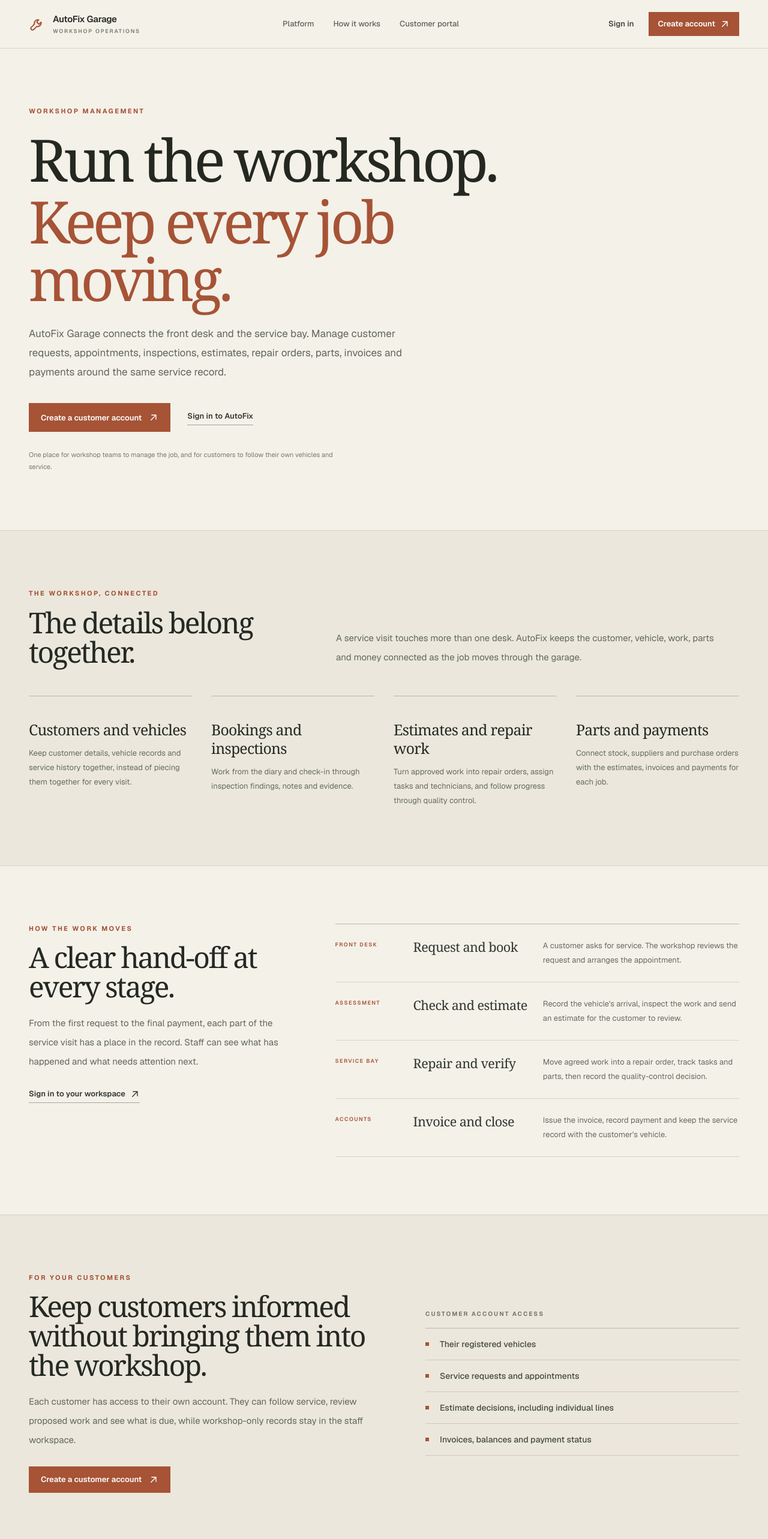
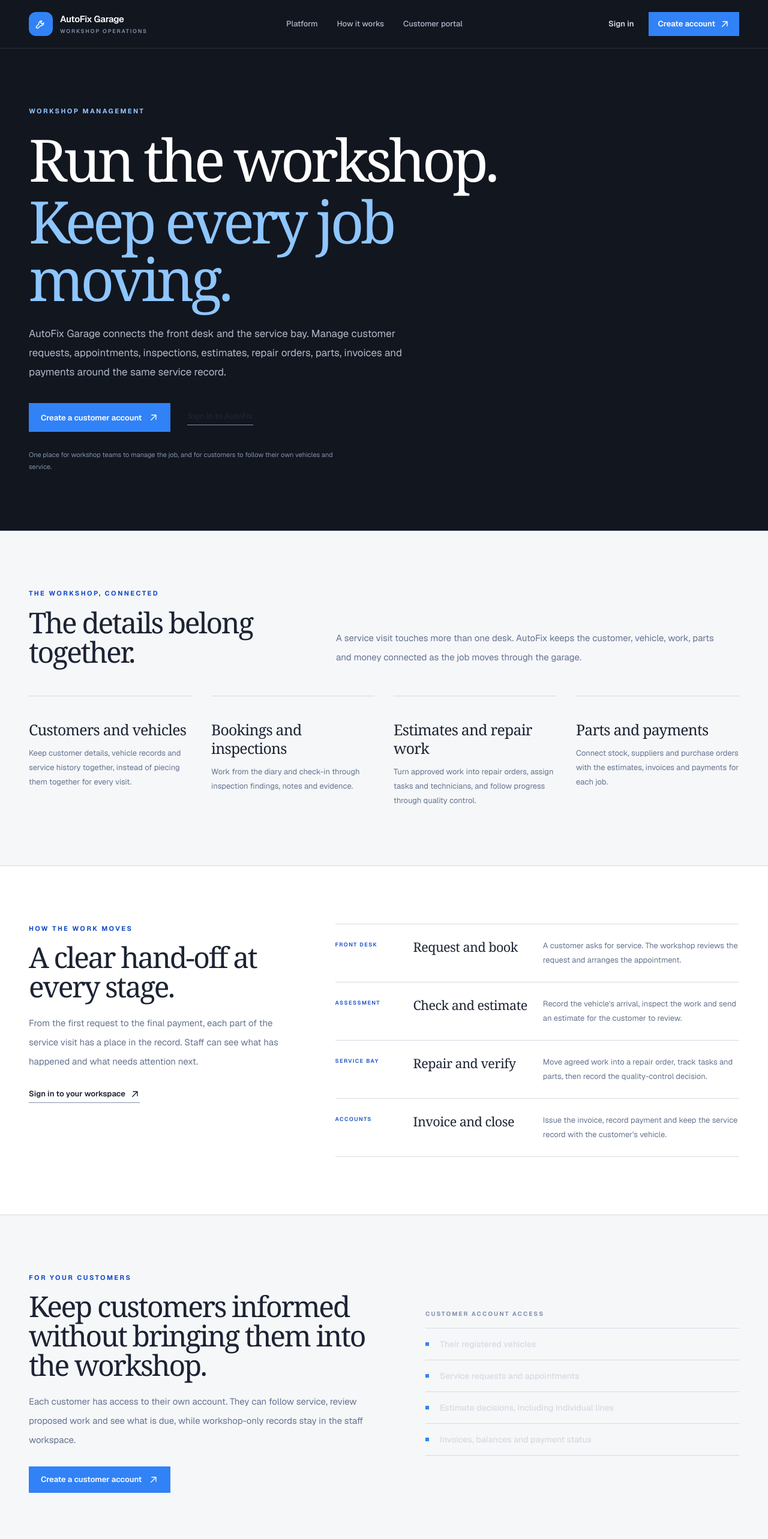
Before and after one commit to faizansaiyed123/autofix_frontend, a Next.js app: page / in a window 1280 px wide. Shown: the top 2566 px of the page at 60% size. Built offline with nearby package versions, Linux system fonts and the light colour scheme; no server answers.

Commit message:
Restore AutoFix original colour palette on redesigned homepage

```diff
--- a/src/app/page.tsx
+++ b/src/app/page.tsx
@@ -2,13 +2,19 @@ import Link from "next/link";
 
 import { COMPANY_NAME } from "@/lib/config";
 
-function WorkshopMark() {
+function WorkshopMark({ small = false }: { small?: boolean }) {
   return (
+    <span
+      className={
+        "flex shrink-0 items-center justify-center rounded-xl bg-brand-500 text-white " +
+        (small ? "size-8 rounded-lg" : "size-10")
+      }
+    >
       <svg
         viewBox="0 0 24 24"
         fill="none"
         aria-hidden="true"
-      className="size-6 sm:size-7 text-[#a65336]"
+        className={small ? "size-4" : "size-5"}
       >
         <path
           d="M14.2 6.1a5 5 0 0 0-6.1 6.1L3.7 16.6a2.3 2.3 0 1 0 3.3 3.3l4.4-4.4a5 5 0 0 0 6.1-6.1l-3 3-3.1-3.1 2.8-3.2Z"
@@ -18,6 +24,7 @@ function WorkshopMark() {
           strokeLinejoin="round"
         />
       </svg>
+    </span>
   );
 }
 
@@ -99,8 +106,8 @@ const customerTools = [
 
 export default function HomePage() {
   return (
-    <main className="min-h-screen bg-[#f4f1e9] text-[#252923]">
-      <header className="border-b border-[#d8d2c6]">
+    <main className="min-h-screen bg-white text-ink-900">
+      <header className="border-b border-white/10 bg-ink-950 text-white">
         <div className="mx-auto flex max-w-[1320px] items-center justify-between gap-2 px-3 py-4 sm:gap-5 sm:px-8 sm:py-5 lg:px-12">
           <Link
             href="/"
@@ -112,23 +119,23 @@ export default function HomePage() {
               <span className="block text-[13px] font-semibold tracking-[-0.02em] sm:text-[15px]">
                 {COMPANY_NAME}
               </span>
-              <span className="mt-0.5 hidden text-[9px] font-semibold uppercase tracking-[0.2em] text-[#77796f] sm:block">
+              <span className="mt-0.5 hidden text-[9px] font-semibold uppercase tracking-[0.2em] text-ink-400 sm:block">
                 Workshop operations
               </span>
             </span>
           </Link>
 
           <nav
-            className="hidden items-center gap-8 text-[13px] font-medium text-[#5d6259] md:flex"
+            className="hidden items-center gap-8 text-[13px] font-medium text-ink-300 md:flex"
             aria-label="Main navigation"
           >
-            <a href="#platform" className="transition-colors hover:text-[#a65336]">
+            <a href="#platform" className="transition-colors hover:text-white">
               Platform
             </a>
-            <a href="#workflow" className="transition-colors hover:text-[#a65336]">
+            <a href="#workflow" className="transition-colors hover:text-white">
               How it works
             </a>
-            <a href="#customers" className="transition-colors hover:text-[#a65336]">
+            <a href="#customers" className="transition-colors hover:text-white">
               Customer portal
             </a>
           </nav>
@@ -136,13 +143,13 @@ export default function HomePage() {
           <div className="flex shrink-0 items-center gap-3">
             <Link
               href="/login"
-              className="px-1 py-2 text-[12px] font-semibold text-[#444a42] transition-colors hover:text-[#a65336] sm:px-3 sm:text-[13px]"
+              className="px-1 py-2 text-[12px] font-semibold text-ink-200 transition-colors hover:text-white sm:px-3 sm:text-[13px]"
             >
               Sign in
             </Link>
             <Link
               href="/register"
-              className="inline-flex min-h-9 items-center gap-1.5 bg-[#a65336] px-2.5 text-[11px] font-semibold text-white transition-colors hover:bg-[#87452f] sm:min-h-10 sm:gap-2 sm:px-4 sm:text-[13px]"
+              className="inline-flex min-h-9 items-center gap-1.5 bg-brand-500 px-2.5 text-[11px] font-semibold text-white transition-colors hover:bg-brand-400 sm:min-h-10 sm:gap-2 sm:px-4 sm:text-[13px]"
             >
               Create account <ArrowIcon />
             </Link>
@@ -150,19 +157,19 @@ export default function HomePage() {
         </div>
       </header>
 
-      <section className="border-b border-[#d8d2c6]">
+      <section className="border-b border-ink-800 bg-ink-950 text-white">
         <div className="mx-auto max-w-[1320px] px-5 pb-16 pt-16 sm:px-8 sm:pb-20 sm:pt-20 lg:px-12 lg:pb-24 lg:pt-24">
           <div className="max-w-[900px]">
-            <p className="text-[10px] font-bold uppercase tracking-[0.22em] text-[#a65336] sm:text-[11px]">
+            <p className="text-[10px] font-bold uppercase tracking-[0.22em] text-brand-300 sm:text-[11px]">
               Workshop management
             </p>
-            <h1 className="mt-6 font-serif text-[2.8rem] leading-[0.98] tracking-[-0.06em] text-[#242821] sm:text-[4.3rem] lg:text-[6.1rem]">
+            <h1 className="mt-6 font-serif text-[2.8rem] leading-[0.98] tracking-[-0.06em] text-white sm:text-[4.3rem] lg:text-[6.1rem]">
               Run the workshop.
-              <span className="mt-2 block text-[#a65336]">
+              <span className="mt-2 block text-brand-300">
                 Keep every job moving.
               </span>
             </h1>
-            <p className="mt-7 max-w-[640px] text-[15px] leading-7 text-[#60665d] sm:text-[17px] sm:leading-8">
+            <p className="mt-7 max-w-[640px] text-[15px] leading-7 text-ink-300 sm:text-[17px] sm:leading-8">
               {COMPANY_NAME} connects the front desk and the service bay.
               Manage customer requests, appointments, inspections, estimates,
               repair orders, parts, invoices and payments around the same
@@ -171,18 +178,18 @@ export default function HomePage() {
             <div className="mt-9 flex flex-col items-start gap-4 sm:flex-row sm:items-center sm:gap-7">
               <Link
                 href="/register"
-                className="inline-flex min-h-12 items-center gap-3 bg-[#a65336] px-5 text-[13px] font-semibold text-white transition-colors hover:bg-[#87452f]"
+                className="inline-flex min-h-12 items-center gap-3 bg-brand-500 px-5 text-[13px] font-semibold text-white transition-colors hover:bg-brand-400"
               >
                 Create a customer account <ArrowIcon />
               </Link>
               <Link
                 href="/login"
-                className="inline-flex items-center gap-2 border-b border-[#a9a397] pb-1 text-[13px] font-semibold text-[#343a33] transition-colors hover:border-[#a65336] hover:text-[#a65336]"
+                className="inline-flex items-center gap-2 border-b border-ink-400 pb-1 text-[13px] font-semibold text-ink-900 transition-colors hover:border-brand-400 hover:text-white"
               >
                 Sign in to AutoFix
               </Link>
             </div>
-            <p className="mt-7 max-w-[520px] text-[11px] leading-5 text-[#77796f]">
+            <p className="mt-7 max-w-[520px] text-[11px] leading-5 text-ink-400">
               One place for workshop teams to manage the job, and for customers
               to follow their own vehicles and service.
             </p>
@@ -194,19 +201,19 @@ export default function HomePage() {
 
       <section
         id="platform"
-        className="scroll-mt-8 border-b border-[#d8d2c6] bg-[#ebe7dc]"
+        className="scroll-mt-8 border-b border-ink-200 bg-ink-50"
       >
         <div className="mx-auto max-w-[1320px] px-5 py-16 sm:px-8 sm:py-20 lg:px-12 lg:py-24">
           <div className="grid gap-6 lg:grid-cols-[0.8fr_1.2fr] lg:items-end lg:gap-16">
             <div>
-              <p className="text-[10px] font-bold uppercase tracking-[0.22em] text-[#a65336] sm:text-[11px]">
+              <p className="text-[10px] font-bold uppercase tracking-[0.22em] text-brand-700 sm:text-[11px]">
                 The workshop, connected
               </p>
               <h2 className="mt-4 max-w-md font-serif text-4xl leading-[1.02] tracking-[-0.05em] sm:text-5xl">
                 The details belong together.
               </h2>
             </div>
-            <p className="max-w-[650px] text-[14px] leading-7 text-[#62675e] sm:text-[15px] sm:leading-8">
+            <p className="max-w-[650px] text-[14px] leading-7 text-ink-500 sm:text-[15px] sm:leading-8">
               A service visit touches more than one desk. AutoFix keeps the
               customer, vehicle, work, parts and money connected as the job
               moves through the garage.
@@ -215,11 +222,11 @@ export default function HomePage() {
 
           <div className="mt-12 grid gap-x-8 gap-y-10 sm:grid-cols-2 xl:grid-cols-4">
             {capabilities.map((item) => (
-              <article key={item.title} className="border-t border-[#bdb6a9] pt-5">
+              <article key={item.title} className="border-t border-ink-200 pt-5">
                 <h3 className="mt-5 font-serif text-[1.55rem] leading-tight tracking-[-0.03em]">
                   {item.title}
                 </h3>
-                <p className="mt-3 text-[13px] leading-6 text-[#666b62]">
+                <p className="mt-3 text-[13px] leading-6 text-ink-500">
                   {item.description}
                 </p>
               </article>
@@ -228,41 +235,41 @@ export default function HomePage() {
         </div>
       </section>
 
-      <section id="workflow" className="scroll-mt-8 border-b border-[#d8d2c6]">
+      <section id="workflow" className="scroll-mt-8 border-b border-ink-200">
         <div className="mx-auto grid max-w-[1320px] gap-12 px-5 py-16 sm:px-8 sm:py-20 lg:grid-cols-[0.78fr_1.22fr] lg:gap-20 lg:px-12 lg:py-24">
           <div className="max-w-md">
-            <p className="text-[10px] font-bold uppercase tracking-[0.22em] text-[#a65336] sm:text-[11px]">
+            <p className="text-[10px] font-bold uppercase tracking-[0.22em] text-brand-700 sm:text-[11px]">
               How the work moves
             </p>
             <h2 className="mt-4 font-serif text-4xl leading-[1.02] tracking-[-0.05em] sm:text-5xl">
               A clear hand-off at every stage.
             </h2>
-            <p className="mt-5 text-[14px] leading-7 text-[#62675e] sm:text-[15px] sm:leading-8">
+            <p className="mt-5 text-[14px] leading-7 text-ink-500 sm:text-[15px] sm:leading-8">
               From the first request to the final payment, each part of the
               service visit has a place in the record. Staff can see what has
               happened and what needs attention next.
             </p>
             <Link
               href="/login"
-              className="mt-7 inline-flex items-center gap-2 border-b border-[#a9a397] pb-1 text-[13px] font-semibold text-[#343a33] transition-colors hover:border-[#a65336] hover:text-[#a65336]"
+              className="mt-7 inline-flex items-center gap-2 border-b border-ink-400 pb-1 text-[13px] font-semibold text-ink-900 transition-colors hover:border-brand-400 hover:text-white"
             >
               Sign in to your workspace <ArrowIcon />
             </Link>
           </div>
 
-          <ol className="border-t border-[#bdb6a9]">
+          <ol className="border-t border-ink-200">
             {serviceSteps.map((step) => (
               <li
                 key={step.stage}
-                className="grid gap-2 border-b border-[#d8d2c6] py-5 sm:grid-cols-[110px_0.75fr_1.25fr] sm:gap-5 sm:py-6"
+                className="grid gap-2 border-b border-ink-200 py-5 sm:grid-cols-[110px_0.75fr_1.25fr] sm:gap-5 sm:py-6"
               >
-                <span className="text-[9px] font-semibold uppercase tracking-[0.16em] text-[#a65336] sm:pt-1">
+                <span className="text-[9px] font-semibold uppercase tracking-[0.16em] text-brand-700 sm:pt-1">
                   {step.stage}
                 </span>
-                <h3 className="font-serif text-[1.35rem] leading-tight tracking-[-0.025em] text-[#30362e]">
+                <h3 className="font-serif text-[1.35rem] leading-tight tracking-[-0.025em] text-ink-900">
                   {step.title}
                 </h3>
-                <p className="max-w-[440px] text-[13px] leading-6 text-[#666b62]">
+                <p className="max-w-[440px] text-[13px] leading-6 text-ink-500">
                   {step.description}
                 </p>
               </li>
@@ -273,41 +280,41 @@ export default function HomePage() {
 
       <section
         id="customers"
-        className="scroll-mt-8 border-b border-[#d8d2c6] bg-[#ebe7dc]"
+        className="scroll-mt-8 border-b border-ink-200 bg-ink-50"
       >
         <div className="mx-auto grid max-w-[1320px] gap-10 px-5 py-16 sm:px-8 sm:py-20 lg:grid-cols-[1fr_0.9fr] lg:items-center lg:gap-20 lg:px-12 lg:py-24">
           <div className="max-w-[650px]">
-            <p className="text-[10px] font-bold uppercase tracking-[0.22em] text-[#a65336] sm:text-[11px]">
+            <p className="text-[10px] font-bold uppercase tracking-[0.22em] text-brand-700 sm:text-[11px]">
               For your customers
             </p>
             <h2 className="mt-4 font-serif text-4xl leading-[1.02] tracking-[-0.05em] sm:text-5xl">
               Keep customers informed without bringing them into the workshop.
             </h2>
-            <p className="mt-5 text-[14px] leading-7 text-[#62675e] sm:text-[15px] sm:leading-8">
+            <p className="mt-5 text-[14px] leading-7 text-ink-500 sm:text-[15px] sm:leading-8">
               Each customer has access to their own account. They can follow
               service, review proposed work and see what is due, while
               workshop-only records stay in the staff workspace.
             </p>
             <Link
               href="/register"
-              className="mt-7 inline-flex min-h-11 items-center gap-3 bg-[#a65336] px-5 text-[13px] font-semibold text-white transition-colors hover:bg-[#87452f]"
+              className="mt-7 inline-flex min-h-11 items-center gap-3 bg-brand-500 px-5 text-[13px] font-semibold text-white transition-colors hover:bg-brand-400"
             >
               Create a customer account <ArrowIcon />
             </Link>
           </div>
 
           <div>
-            <p className="mb-4 text-[10px] font-bold uppercase tracking-[0.2em] text-[#77796f]">
+            <p className="mb-4 text-[10px] font-bold uppercase tracking-[0.2em] text-ink-400">
               Customer account access
             </p>
-            <ul className="border-t border-[#bdb6a9]">
+            <ul className="border-t border-ink-200">
               {customerTools.map((tool) => (
                 <li
                   key={tool}
-                  className="grid grid-cols-[12px_1fr] items-center gap-3 border-b border-[#d0c9bc] py-4"
+                  className="grid grid-cols-[12px_1fr] items-center gap-3 border-b border-ink-200 py-4"
                 >
-                  <span className="size-1.5 bg-[#a65336]" aria-hidden="true" />
-                  <span className="text-[13px] font-medium text-[#444a42] sm:text-sm">
+                  <span className="size-1.5 bg-brand-500" aria-hidden="true" />
+                  <span className="text-[13px] font-medium text-ink-200 sm:text-sm">
                     {tool}
                   </span>
                 </li>
@@ -317,10 +324,10 @@ export default function HomePage() {
         </div>
       </section>
 
-      <section className="border-b border-[#d8d2c6]">
+      <section className="border-b border-ink-200">
         <div className="mx-auto flex max-w-[1320px] flex-col gap-7 px-5 py-14 sm:px-8 md:flex-row md:items-center md:justify-between lg:px-12 lg:py-16">
           <div className="max-w-2xl">
-            <p className="text-[10px] font-bold uppercase tracking-[0.22em] text-[#a65336]">
+            <p className="text-[10px] font-bold uppercase tracking-[0.22em] text-brand-700">
               {COMPANY_NAME}
             </p>
             <h2 className="mt-3 font-serif text-3xl leading-tight tracking-[-0.04em] sm:text-4xl">
@@ -330,13 +337,13 @@ export default function HomePage() {
           <div className="flex shrink-0 flex-col items-start gap-4 sm:flex-row sm:items-center">
             <Link
               href="/login"
-              className="border-b border-[#a9a397] pb-1 text-[13px] font-semibold text-[#343a33] transition-colors hover:border-[#a65336] hover:text-[#a65336]"
+              className="border-b border-ink-400 pb-1 text-[13px] font-semibold text-ink-900 transition-colors hover:border-brand-400 hover:text-white"
             >
               Sign in
             </Link>
             <Link
               href="/register"
-              className="inline-flex min-h-11 items-center gap-3 bg-[#a65336] px-5 text-[13px] font-semibold text-white transition-colors hover:bg-[#87452f]"
+              className="inline-flex min-h-11 items-center gap-3 bg-brand-500 px-5 text-[13px] font-semibold text-white transition-colors hover:bg-brand-400"
             >
               Create account <ArrowIcon />
             </Link>
@@ -344,16 +351,16 @@ export default function HomePage() {
         </div>
       </section>
 
-      <footer className="bg-[#262d27] text-[#e9e5da]">
+      <footer className="bg-ink-950 text-white">
         <div className="mx-auto flex max-w-[1320px] flex-col gap-4 px-5 py-7 sm:flex-row sm:items-center sm:justify-between sm:px-8 lg:px-12">
           <div className="flex items-center gap-3">
-            <WorkshopMark />
+            <WorkshopMark small />
             <span className="text-[13px] font-semibold">{COMPANY_NAME}</span>
-            <span className="text-[11px] text-[#a8ada3]">
+            <span className="text-[11px] text-ink-400">
               Workshop operations
             </span>
           </div>
-          <div className="flex gap-6 text-[12px] text-[#c2c5bb]">
+          <div className="flex gap-6 text-[12px] text-ink-300">
             <Link href="/login" className="transition-colors hover:text-white">
               Sign in
             </Link>
```
Lines whose indentation alone changed are shown as unchanged.
